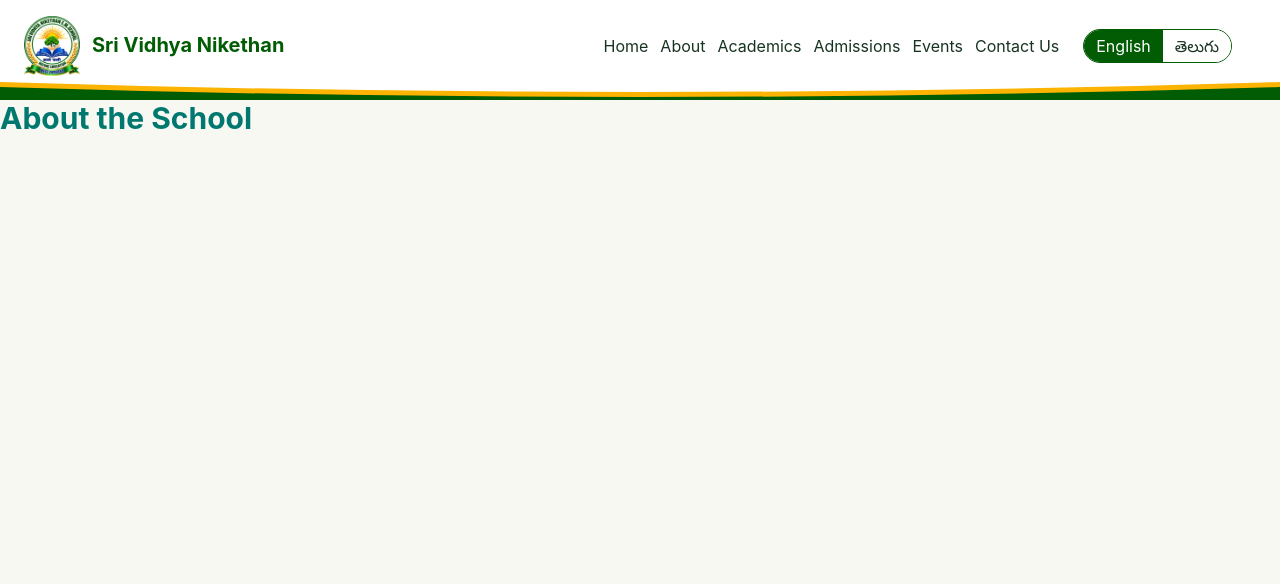
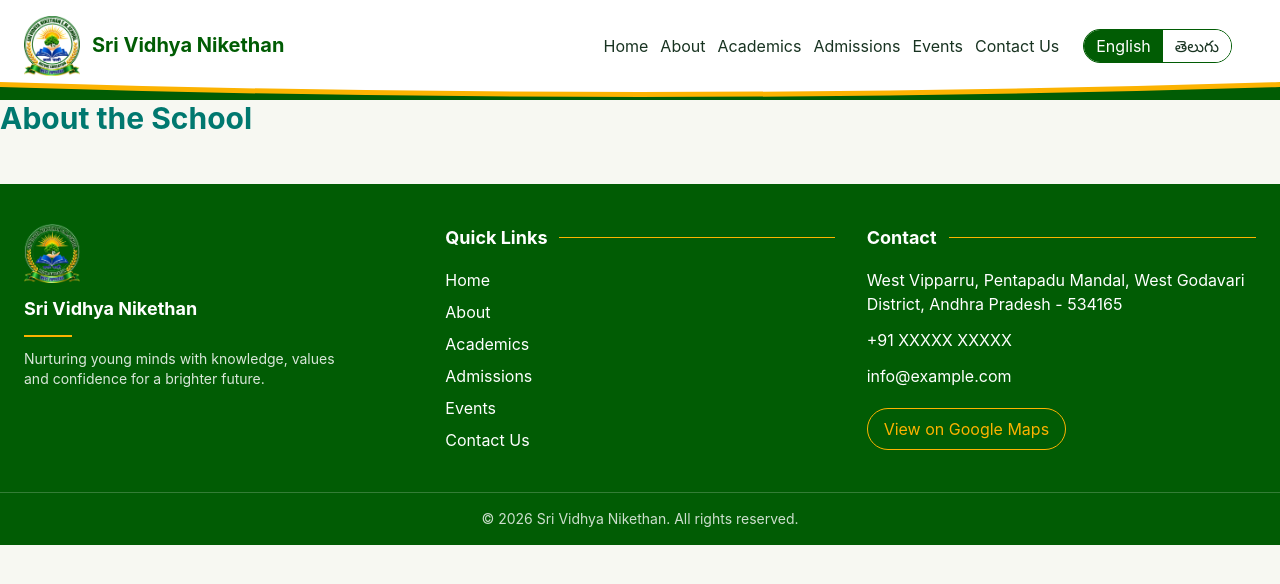
Before and after one commit to SASIKUMAR-109/school-website, a Next.js app in the folder school-site/: page /en/about in a window 1280 px wide. Shown: the top 584 px of the page. Built offline with nearby package versions, Linux system fonts and the light colour scheme.

Commit message:
feat: styled footer layout

```diff
--- a/school-site/app/[locale]/layout.tsx
+++ b/school-site/app/[locale]/layout.tsx
@@ -2,6 +2,7 @@ import { notFound } from 'next/navigation';
 import { NextIntlClientProvider, hasLocale } from 'next-intl';
 import { routing } from '../../i18n/routing';
 import Header from "@/components/Header";
+import Footer from "@/components/Footer";
 import "../globals.css";
 
 export default async function LocaleLayout({
@@ -21,7 +22,7 @@ export default async function LocaleLayout({
   <html lang={locale}>
     <body className="bg-background text-text">
 
-      <NextIntlClientProvider >  <Header/> {children}</NextIntlClientProvider>
+      <NextIntlClientProvider >  <Header/> {children} <Footer/></NextIntlClientProvider>
     </body>
   </html>
 );
--- a/school-site/components/Footer.tsx
+++ b/school-site/components/Footer.tsx
@@ -0,0 +1,51 @@
+import { getTranslations } from "next-intl/server";
+import {Link} from '@/i18n/navigation';
+import {navItems} from "@/lib/nav";
+import { siteInfo } from "@/lib/site";
+import Image from 'next/image';
+
+export default async function Footer(){
+    const tSite = await getTranslations("Site")
+    const tNav = await getTranslations("Nav")
+    const tFooter = await getTranslations("Footer")
+    const year = new Date().getFullYear()
+    return (
+        <footer className = "bg-primary text-white mt-12">
+            <div className="gap-8 px-4 py-10 lg:grid-cols-3 lg:px-6 grid">
+                <div className="flex flex-col items-center text-center lg:items-start lg:text-left gap-3">
+                    <Image src="/logo.webp" alt="" width={56} height={60} className="w-14 h-auto"/>
+                    <h2 className="text-lg font-bold">{tSite('name')}</h2>
+                    <div className="h-0.5 w-12 bg-accent"></div>
+                    <p className="text-sm text-white/85 max-w-xs">{tFooter('tagline')}</p>
+                </div>
+                <div>
+                <div className="flex items-center gap-3">
+                    <h2 className="text-lg font-bold shrink-0">{tFooter('quickLinksHeading')}</h2>
+                    <div className="h-px flex-1 bg-accent"></div>
+                    </div>
+                    <nav aria-label={tFooter('quickLinksLabel')}>
+                        <ul className="grid grid-cols-2 gap-3 mt-4 lg:grid-cols-1 lg:gap-2">{
+                        navItems.map((item)=>(
+                            <li key = {item.key}><Link href = {item.href} className="block rounded-xl border border-white/25 px-3 py-3 text-center hover:text-accent lg:border-0 lg:px-0 lg:py-0 lg:text-left">{tNav(item.key)}</Link></li>
+                        ))
+                    }</ul>
+                    </nav>
+
+                </div>
+                <div>
+                    <div className="flex items-center gap-3">
+                        <h2 className="text-lg font-bold shrink-0">{tFooter('contactHeading')}</h2>
+                        <div className="h-px flex-1 bg-accent"></div>
+                    </div>
+                    <ul className="mt-4 space-y-3 text-sm lg:text-base">
+                        <li>{tFooter('address')}</li>
+                        <li><a href={`tel:${siteInfo.phone}`} className="hover:text-accent">{siteInfo.phoneDisplay}</a></li>
+                        <li><a href={`mailto:${siteInfo.email}`} className="hover:text-accent break-words">{siteInfo.email}</a></li>
+                        <li className="pt-2"><a className="inline-block rounded-full border border-accent px-4 py-2 text-accent hover:bg-accent hover:text-primary" href={siteInfo.mapUrl} target="_blank" rel="noopener noreferrer">{tFooter('mapLinkText')}</a></li>
+                    </ul>
+                </div>
+            </div>
+            <p className="border-t border-white/20 px-4 py-4 text-center text-sm text-white/80 lg:px-6">{tFooter('rights' ,{year, name: tSite('name')})}</p>
+        </footer>
+    )
+}
--- a/school-site/components/Header.tsx
+++ b/school-site/components/Header.tsx
@@ -15,7 +15,8 @@ export default async function Header() {
   ))
   return (
 
-    <header className = "flex items-center justify-between px-3 lg:px-6 lg:pb-6 pt-3 pb-5 lg:pt-4 bg-surface relative gap-2"><Link href = {"/"} className = "flex items-center gap-3 font-bold text-primary min-w-0 hover:text-primary-dark" ><Image src = "/logo.webp" alt="" width={56} height={60}  priority className="shrink-0 w-9 h-auto lg:w-14"  /><span className="min-w-0 leading-snug text-sm min-[360px]:text-base lg:text-xl whitespace-nowrap">{tSite('name')}</span></Link>
+    <header className = "flex items-center justify-between px-3 lg:px-6 lg:pb-6 pt-3 pb-5 lg:pt-4 bg-surface relative gap-2"><Link href = {"/"} className = "flex items-center gap-3 font-bold text-primary min-w-0 hover:text-primary-dark" >
+    <Image src = "/logo.webp" alt="" width={56} height={60}  priority className="shrink-0 w-9 h-auto lg:w-14"  /><span className="min-w-0 leading-snug text-sm min-[360px]:text-base lg:text-xl whitespace-nowrap">{tSite('name')}</span></Link>
     <div className = "flex items-center shrink-0 lg:gap-6 gap-2">
     <nav aria-label = {tHeader('mainNavigation')} className = "hidden lg:flex gap-3">
 
--- /dev/null
+++ b/school-site/lib/site.ts
@@ -0,0 +1,7 @@
+export const siteInfo = {
+    phone: "+91XXXXXXXXXX",          // for tel: links, no spaces
+    phoneDisplay: "+91 XXXXX XXXXX", // for the screen, with spaces
+    email: "info@example.com",
+    mapUrl :"https://www.google.com/maps?q=16.739499,81.471813",
+    mapEmbedUrl: "https://www.google.com/maps/embed?pb=!1m14!1m12!1m3!1d587.9149298500716!2d81.47181332102862!3d16.739499013900073!2m3!1f0!2f0!3f0!3m2!1i1024!2i768!4f13.1!5e0!3m2!1sen!2sin!4v1793750616372!5m2!1sen!2sin"
+}
--- a/school-site/messages/en.json
+++ b/school-site/messages/en.json
@@ -15,5 +15,14 @@
     "skipToContent": "Skip to main content",
     "openMenu": "Open menu",
     "closeMenu": "Close menu"
-  }
+  },
+  "Footer": {
+  "tagline": "Nurturing young minds with knowledge, values and confidence for a brighter future.",
+  "quickLinksHeading": "Quick Links",
+  "quickLinksLabel": "Footer navigation",
+  "contactHeading": "Contact",
+  "address": "West Vipparru, Pentapadu Mandal, West Godavari District, Andhra Pradesh - 534165",
+  "mapLinkText": "View on Google Maps",
+  "rights": "© {year} {name}. All rights reserved."
 }
+}
--- a/school-site/messages/te.json
+++ b/school-site/messages/te.json
@@ -15,5 +15,15 @@
   "skipToContent": "ప్రధాన విషయానికి వెళ్లండి",
   "openMenu": "మెనూ తెరవండి",
   "closeMenu": "మెనూ మూసివేయండి"
+},
+"Footer": {
+  "tagline": "జ్ఞానం, విలువలు మరియు ఆత్మవిశ్వాసంతో విద్యార్థుల ఉజ్వల భవిష్యత్తుకు పునాది వేస్తున్నాం.",
+  "quickLinksHeading": "ముఖ్యమైన లింకులు",
+  "quickLinksLabel": "ఫుటర్ నావిగేషన్",
+  "contactHeading": "సంప్రదింపు వివరాలు",
+  "address": "పడమర విప్పర్రు, పెంటపాడు మండలం, పశ్చిమ గోదావరి జిల్లా, ఆంధ్రప్రదేశ్ - 534165",
+  "mapLinkText": "గూగుల్ మ్యాప్స్‌లో చూడండి",
+  "rights": "© {year} {name}. సర్వ హక్కులు ప్రత్యేకించబడ్డాయి."
 }
+
 }
```
